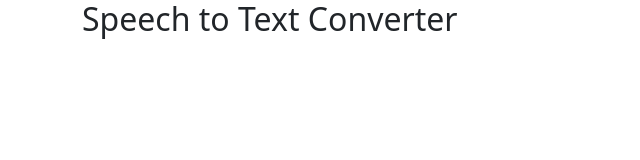
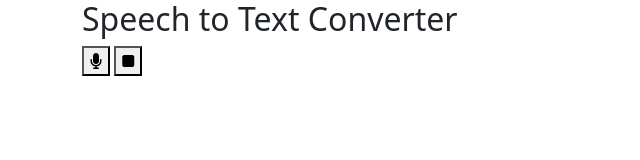
Before and after one commit to ajewoleOlugbenga/speech-to-text, a plain HTML site: page index.html in a window 1280 px wide. Shown: the whole page, without its empty margins (0-640 px from the left). Drawn offline with nearby package versions, Linux system fonts and the light colour scheme.

Commit message:
"Added result div and button container with start and stop buttons to index.html"

```diff
--- a/index.html
+++ b/index.html
@@ -21,6 +21,15 @@
   <body>
     <div class="container">
         <h2>Speech to Text Converter</h2>
+        <div id="result"></div>
+        <div class="button-container">
+            <button onclick="startConverting()">
+             <i class="fa fa-microphone" aria-hidden="true"></i>
+            </button>
+            <button onclick="stopConverting()">
+             <i class="fa fa-stop" aria-hidden="true"></i>
+            </button>
+        </div>
     </div>
     <script src="speechtotext.js"></script>
     <script
```
